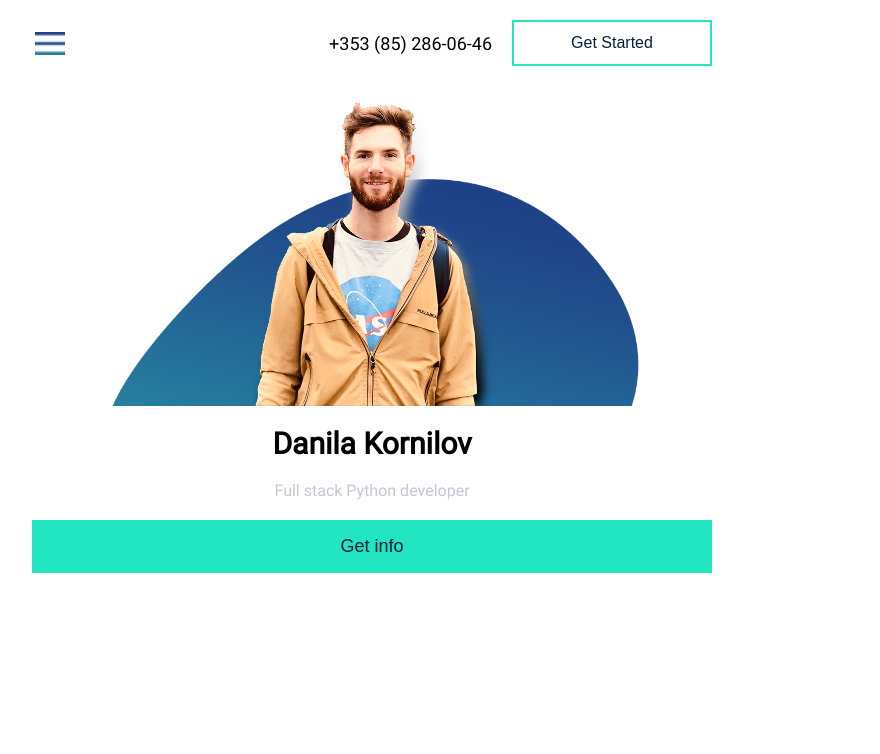
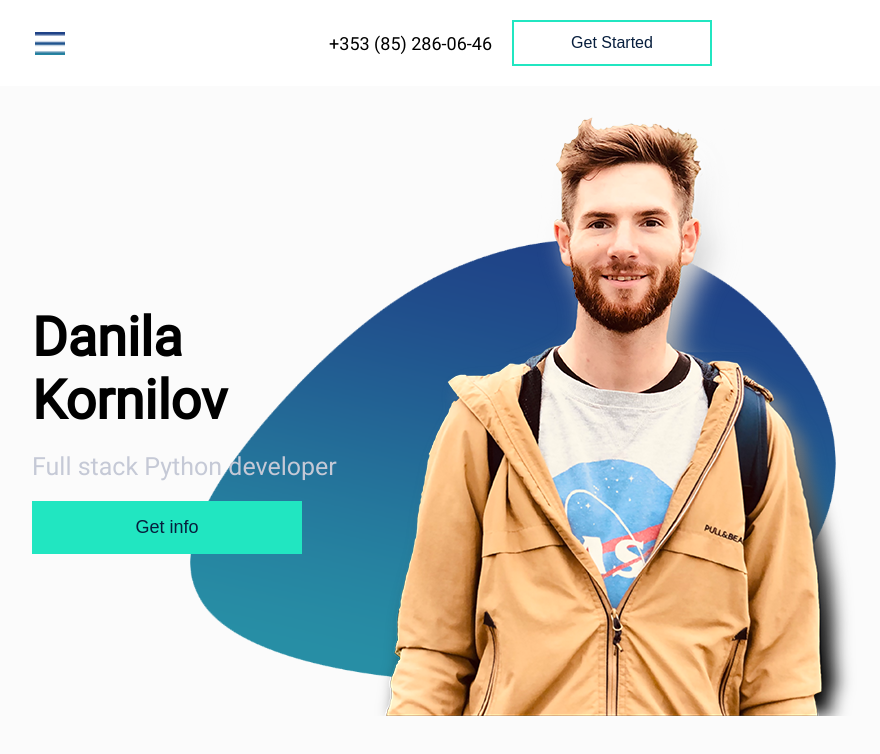
Before and after one commit to ckreandeal/diploma_web_coding, a plain HTML site: page index.html in a window 1280 px wide. Shown: the top 754 px of the page, without its empty margins (268-1148 px from the left). Drawn offline with nearby package versions, Linux system fonts and the light colour scheme.

Commit message:
responsive header + main__block

```diff
--- a/css/header_styles.css
+++ b/css/header_styles.css
@@ -95,6 +95,15 @@
     flex-grow: 1;
     text-align: right;
     margin-right: 20px;
+  }
+
+  .menu {
+    justify-content: flex-start;
+  }
+
+  .menu__item {
+    margin-left: 10px;
+    align-self: center;
   }
 }
 
--- a/css/styles.css
+++ b/css/styles.css
@@ -148,7 +148,7 @@ p, h1 {
   cursor: pointer;
 }
 
-.get_info:hover {
+.button-get-info:hover {
   box-shadow: 2px 2px 5px gray;
 }
 
@@ -197,14 +197,67 @@ p, h1 {
   .container {
     max-width: 720px;
   }
+
+  .main-block {
+    background-color: transparent;
+  }
+
+  #top-card {
+    position: relative;
+    flex-direction: row;
+    flex-wrap: nowrap;
+    padding-left: 20px;
+    padding-right: 20px;
+  }
+
+  .main-block__photo-container {
+    order: 1;
+    position: absolute;
+    right: -15%;
+    width: 650px;
+    height: 630px;
+    padding-left: 200px;
+    background: url('../img/ellipse_blue.png') no-repeat center 150px;
+    background-size: contain;
+    z-index: -10;
+  }
+
+  .main-block__content {
+    padding: 200px 0;
+    width: 50%;
+  }
+
+  .photo-container__main-photo {
+    height: 630px;
+
+   object-fit: contain;
+  }
+
+  .button-get-info {
+    width: 270px;
+  }
+
+  .main-block__content {
+    align-items: flex-start;
+  }
+
+  .content__name {
+    font-size: 54px;
+  }
+
+  .content__title {
+    font-size: 25px;
+  }
 }
 @media (max-width: 1024px)  {
   .container {
     max-width: 945px;
   }
+
+
 }
-
+/*
 @media (max-width: 720px) {
 
 
-}
+}*/
```
